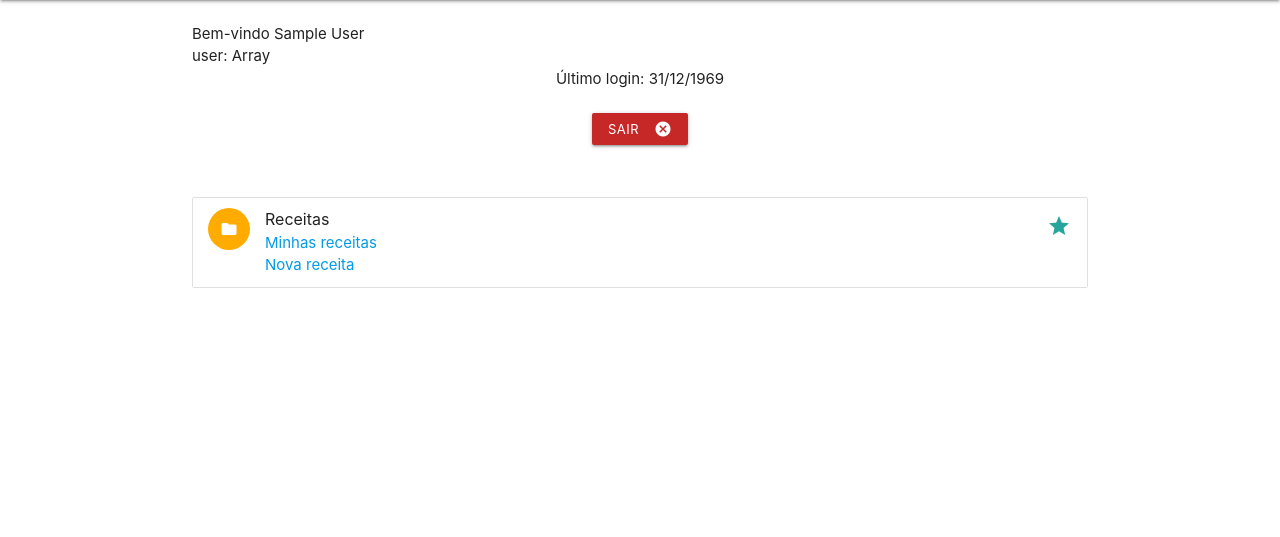
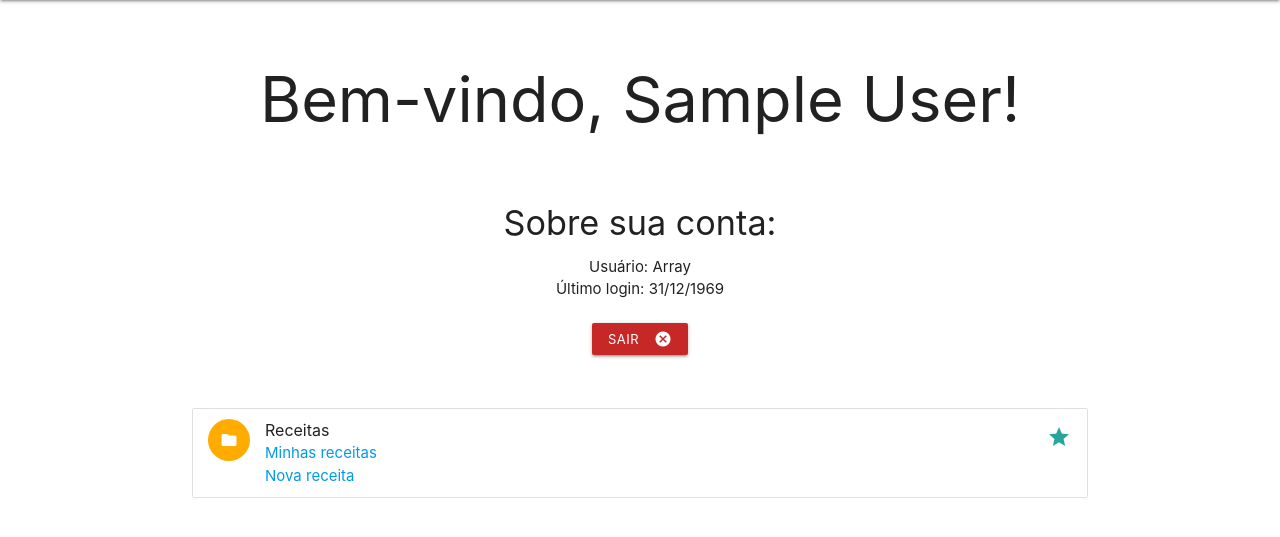
Before and after one commit to iAndreas/Bauenbier, a PHP site: page / in a window 1280 px wide. Shown: the part 64-601 px from the top of the page. Run offline with PHP 8.4, Linux system fonts and the light colour scheme; the visitor is signed in with stand-in values (Sample User, id 1); data that the repository does not hold is empty; some libraries are stand-ins or nearby versions.

Commit message:
Add files via upload

```diff
--- a/menu.php
+++ b/menu.php
@@ -9,9 +9,11 @@
 </head>
 <body>
 	<br> <?php
-			echo "Bem-vindo ".$_SESSION['nome'];
+			echo "<h1 class='center-align'>Bem-vindo, ".$_SESSION['nome']."!</h1>";
 			echo "<br>";
-			echo "user: ".$_SESSION['usuario'];
+			echo "<center><h4>Sobre sua conta:</h4>";
+			echo "Usuário: ".$_SESSION['usuario'];
+			echo "<br></center>";
 		?>
 </body>
 </html>
```
